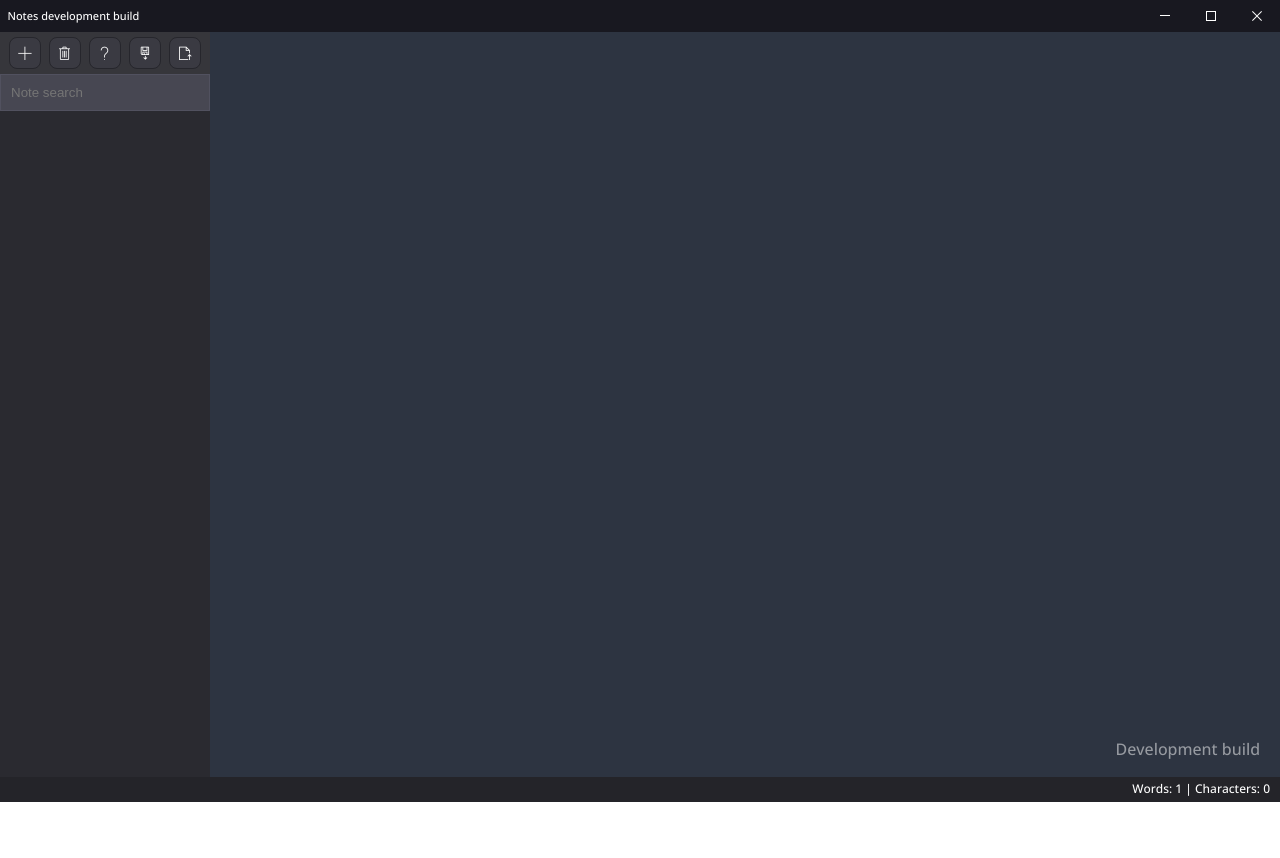
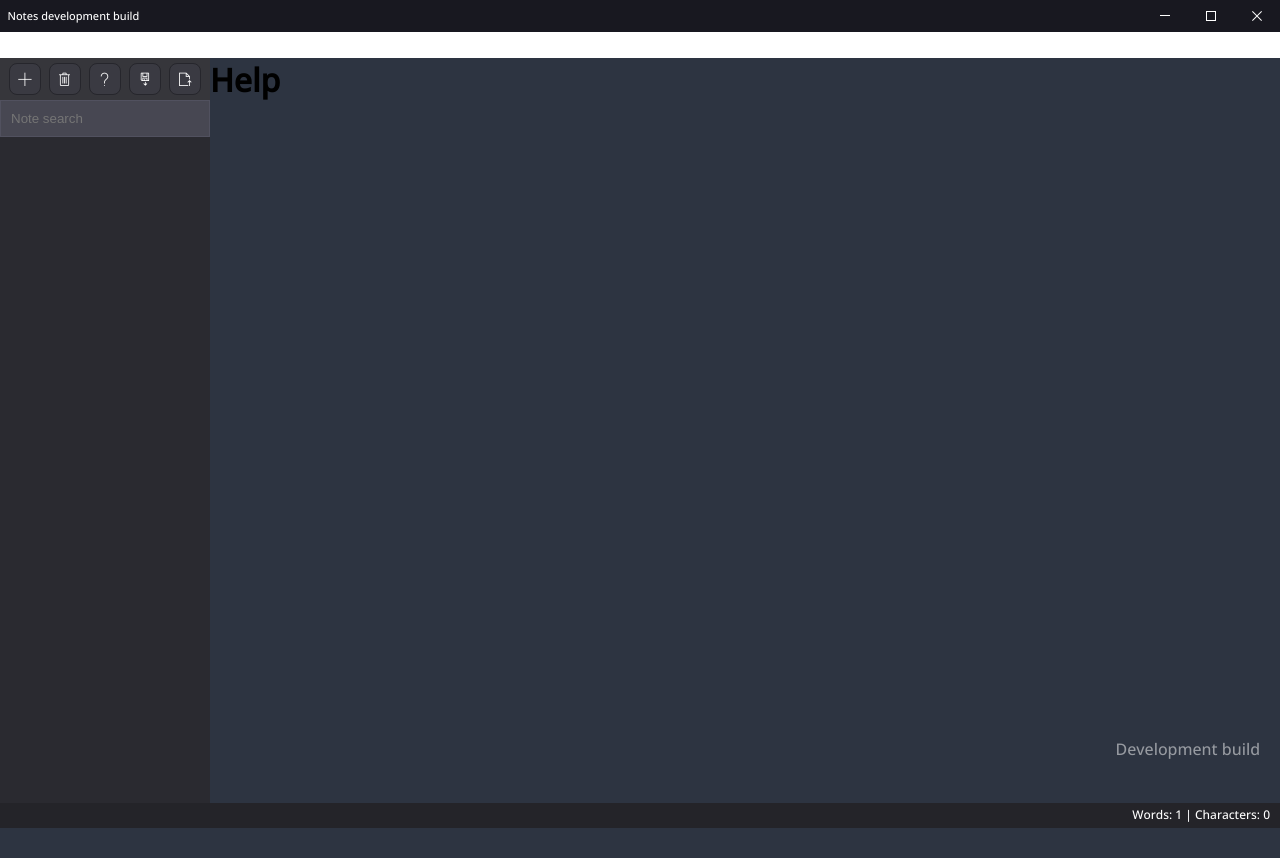
Before and after one commit to LucasDeProgrammeur/scrimbly, a React (Create React App) app: page / in a window 1280 px wide. Before the commit the page ends 802 px from the top, so only its background shows below. Built offline with nearby package versions, Linux system fonts and the light colour scheme.

Commit message:
Styling fixes

```diff
--- a/src/App.css
+++ b/src/App.css
@@ -54,7 +54,7 @@
 
 .draggable {
   width: calc(100% - 138px);
-  float: left;
+  display: inline-block;
   height: 32px;
   background-color: rgb(24, 24, 32);
   -webkit-app-region: drag;
--- a/src/App.tsx
+++ b/src/App.tsx
@@ -2,6 +2,7 @@ import { useSnackbar } from "notistack";
 import React, { useEffect, useState } from "react";
 import "./App.css";
 import EntryBar from "./components/EntryBar";
+import HelpPage from "./components/HelpPage";
 import LeftMenu from "./components/LeftMenu";
 import WordCounter from "./components/WordCounter";
 import createEnterElements from "./helpers/createEnterElements";
@@ -24,6 +25,7 @@ function App() {
   let [fetchedNotes, setFetchedNotes] = useState([]);
   let [bottomBarText, setBottomBarText] = useState("");
   let [maximized, setMaximized] = useState(false);
+  let [helpOpen, setHelpOpen] = useState(false);
   const { enqueueSnackbar } = useSnackbar();
   let cbox = document.querySelectorAll("input");
 
@@ -114,9 +116,10 @@ function App() {
           fetchedNotes={fetchedNotes}
           setFetchedNotes={setFetchedNotes}
           setBottomBarText={setBottomBarText}
+          setHelpOpen={setHelpOpen}
         />
 
-        <div
+        { helpOpen ?<div
           contentEditable={currentNoteName ? "true" : "false"}
           suppressContentEditableWarning={true}
           onClick={(e) => {
@@ -143,7 +146,7 @@ function App() {
           <div>
             <br></br>
           </div>
-        </div>
+        </div> : <HelpPage />}
         <div className="bottomBar">
           <p className="bottomBarInfo">{bottomBarText}</p>
           <WordCounter content={content} />
--- /dev/null
+++ b/src/components/HelpPage.tsx
@@ -0,0 +1,6 @@
+const HelpPage = () => {
+    return (<div className="helpPage">
+        <h1>Help</h1>
+    </div>);
+}
+export default HelpPage;
--- a/src/components/LeftMenu.tsx
+++ b/src/components/LeftMenu.tsx
@@ -11,6 +11,7 @@ interface LeftMenuProps {
   fetchedNotes: noteList;
   setFetchedNotes: any;
   setBottomBarText: React.Dispatch<React.SetStateAction<string>>;
+  setHelpOpen: React.Dispatch<React.SetStateAction<boolean>>;
 }
 
 const LeftMenu = ({
@@ -20,6 +21,7 @@ const LeftMenu = ({
   fetchedNotes,
   setFetchedNotes,
   setBottomBarText,
+  setHelpOpen
 }: LeftMenuProps) => {
   const { enqueueSnackbar } = useSnackbar();
   const [noteSearchQuery, setNoteSearchQuery] = useState("");
@@ -47,7 +49,7 @@ const LeftMenu = ({
         >
           &#xE74D;
         </button>
-        <button onMouseEnter={() => setBottomBarText("Help")}>&#xE897;</button>
+        <button onMouseEnter={() => setBottomBarText("Help")} onClick={() => {setHelpOpen(true)}}>&#xE897;</button>
         <button
           onMouseEnter={() => setBottomBarText("Export data")}
           onClick={() => {
```
